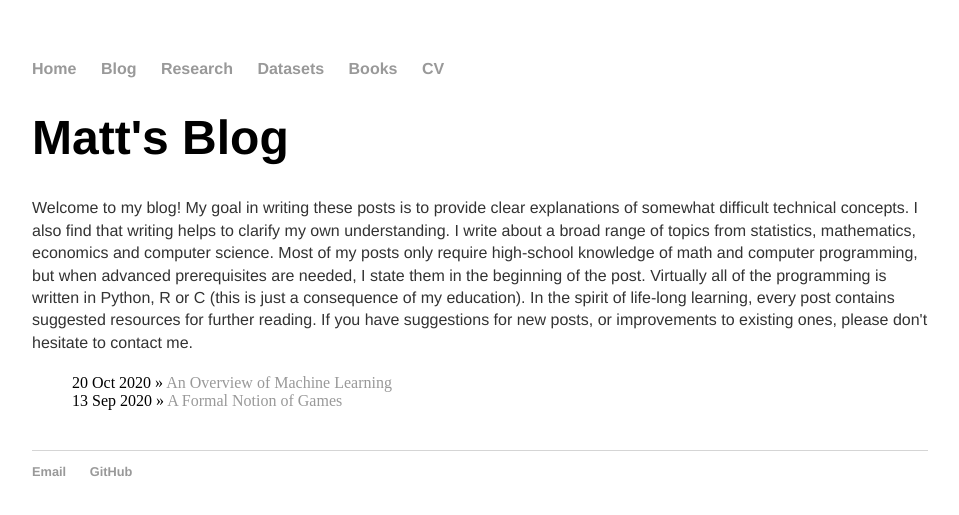
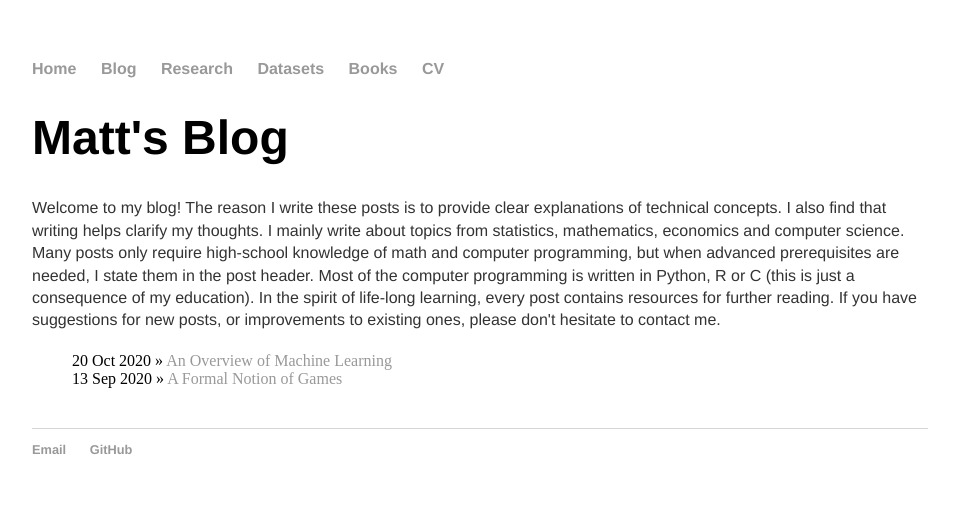
Before and after one commit to 12mre1/12mre1.github.io, a Jekyll site: the page built from blog/index.html, in a window 1280 px wide. Shown: the top 515 px of the page, without its empty margins (160-1119 px from the left). Built offline with Jekyll 4.4.1, drawn with Linux system fonts in a browser that asks for light colours.

Commit message:
Update index.html

```diff
--- a/blog/index.html
+++ b/blog/index.html
@@ -4,11 +4,11 @@ title: Matt's Blog
 ---
 	<h1>{{ page.title }}</h1>
 
-	<p> Welcome to my blog! My goal in writing these posts is to provide clear explanations of somewhat difficult technical concepts.
-	I also find that writing helps to clarify my own understanding. I write about a broad range of topics from statistics, mathematics,
-	economics and computer science. Most of my posts only require high-school knowledge of math and computer programming, but when
-	advanced prerequisites are needed, I state them in the beginning of the post. Virtually all of the programming is written in Python, R
-	or C (this is just a consequence of my education). In the spirit of life-long learning, every post contains suggested resources for
+	<p> Welcome to my blog! The reason I write these posts is to provide clear explanations of technical concepts.
+	I also find that writing helps clarify my thoughts. I mainly write about topics from statistics, mathematics,
+	economics and computer science. Many posts only require high-school knowledge of math and computer programming, but when
+	advanced prerequisites are needed, I state them in the post header. Most of the computer programming is written in Python, R
+	or C (this is just a consequence of my education). In the spirit of life-long learning, every post contains resources for
 	further reading. If you have suggestions for new posts, or improvements to existing ones, please don't hesitate to contact me. </p>
 
 	<ul class="posts">
```
